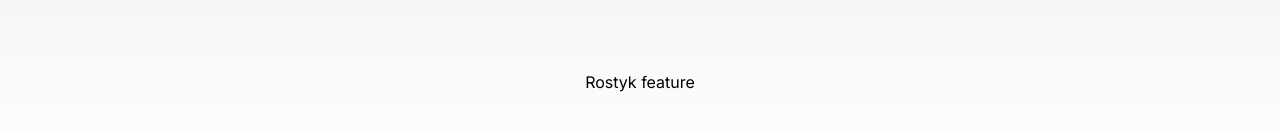
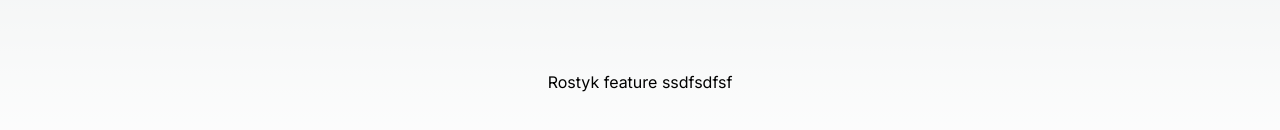
Before and after one commit to stormqq/Perla-Project, a Next.js app: page / in a window 1280 px wide. Shown: the part 610-740 px from the top of the page. Built offline with nearby package versions, Linux system fonts and the light colour scheme.

Commit message:
Rostyk's message

```diff
--- a/app/page.js
+++ b/app/page.js
@@ -8,7 +8,7 @@ export default function Home() {
         <span className='text-blue-500'>Perla Project</span>
       </h1>
       <h2>Anton-test-feature</h2>
-      <h3>Rostyk feature</h3>
+      <h3>Rostyk feature ssdfsdfsf</h3>
     </main>
   );
 }
```
